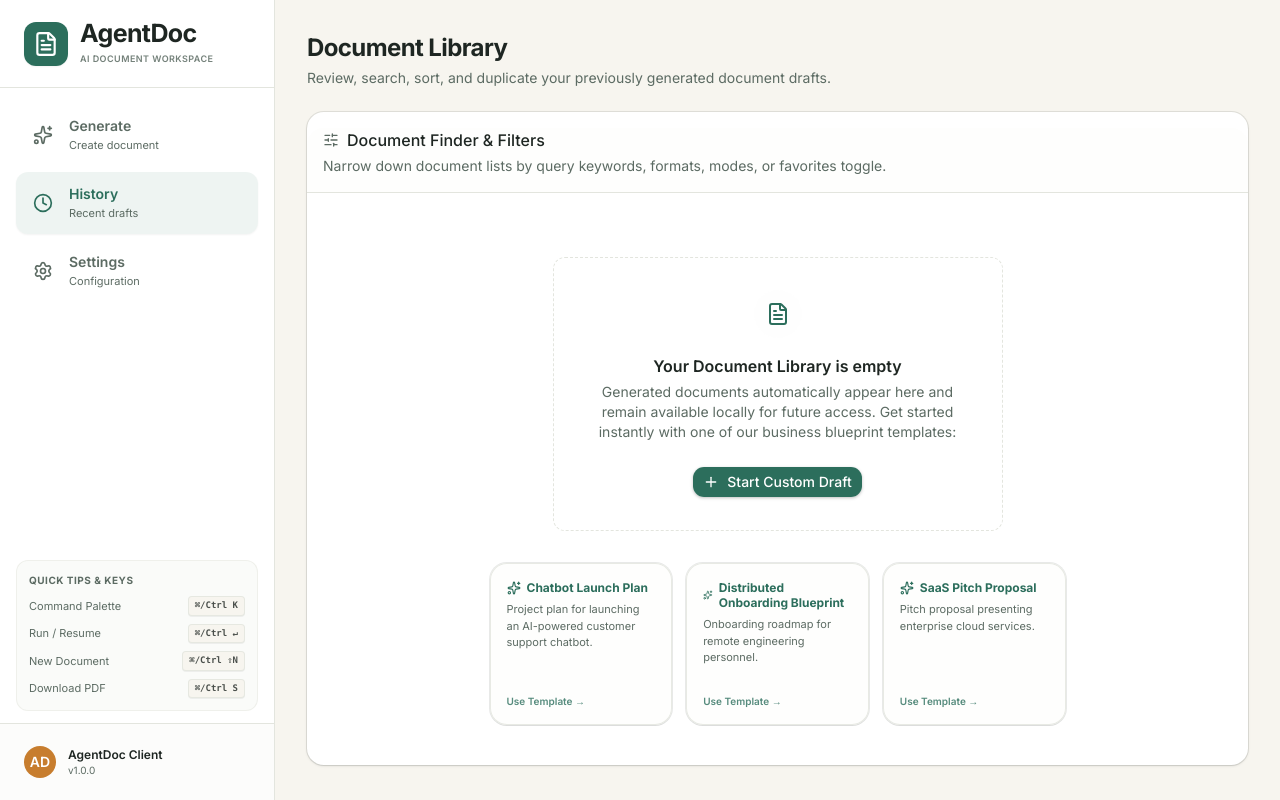
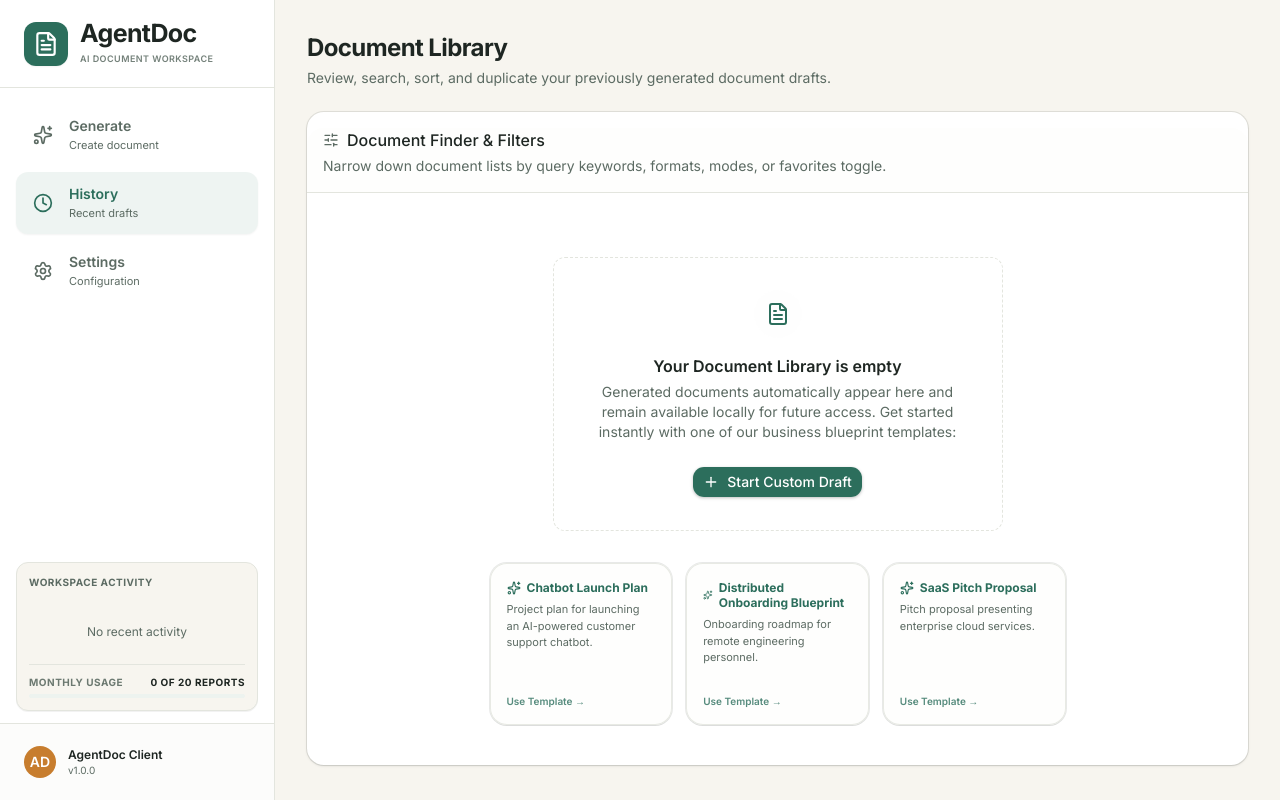
Before and after one commit to ishanbhattacharjee12/AgentDoc-Autonomous-AI-Document-Workspace, a React (Vite) app in the folder frontend-react/: page /history in a window 1280 px wide. Built offline with nearby package versions, Linux system fonts and the light colour scheme.

Commit message:
style(ui): replace keyboard shortcuts cheat sheet card with dynamic Workspace Activity feed and usage progress bar

```diff
--- a/frontend-react/src/components/layout/Sidebar/Sidebar.tsx
+++ b/frontend-react/src/components/layout/Sidebar/Sidebar.tsx
@@ -1,9 +1,158 @@
-import React, { useState } from 'react'
-import { NavLink } from 'react-router-dom'
+import React, { useState, useEffect } from 'react'
+import { NavLink, useNavigate } from 'react-router-dom'
 import { Sparkles, Clock, Settings, Menu, X, FileText } from 'lucide-react'
+import { useHistory } from '@/hooks/useHistory'
+import { deriveDocumentTitle } from '@/utils/historyHelpers'
 
-export const Sidebar: React.FC = () => {
+interface SidebarProps {
+  usage?: {
+    used: number
+    limit: number
+  }
+}
+
+interface ActiveRun {
+  prompt: string
+  format: string
+  mode: string
+  status: string
+  timestamp: string
+}
+
+function formatRelativeTime(isoString: string): string {
+  const now = Date.now()
+  const then = new Date(isoString).getTime()
+  const diffMs = now - then
+  const diffMin = Math.floor(diffMs / 60_000)
+  const diffHr = Math.floor(diffMs / 3_600_000)
+  const diffDay = Math.floor(diffMs / 86_400_000)
+
+  if (diffMin < 1) return 'Just now'
+  if (diffMin < 60) return `${diffMin}m ago`
+  if (diffHr < 24) return `${diffHr}h ago`
+  if (diffDay < 7) return `${diffDay}d ago`
+  return new Date(isoString).toLocaleDateString('en-US', {
+    month: 'short',
+    day: 'numeric',
+  })
+}
+
+export const Sidebar: React.FC<SidebarProps> = ({
+  usage
+}) => {
   const [isOpen, setIsOpen] = useState(false)
+  const navigate = useNavigate()
+  const { entries, isLoading } = useHistory()
+
+  const [activeRun, setActiveRun] = useState<ActiveRun | null>(() => {
+    const status = (window as any).__agentdoc_active_status
+    if (status && status !== 'idle') {
+      return {
+        prompt: (window as any).__agentdoc_active_prompt || '',
+        format: (window as any).__agentdoc_active_format || 'pdf',
+        mode: (window as any).__agentdoc_active_mode || 'standard',
+        status: status,
+        timestamp: (window as any).__agentdoc_active_timestamp || new Date().toISOString()
+      }
+    }
+    return null
+  })
+
+  useEffect(() => {
+    const handleStatusChange = (e: Event) => {
+      const detail = (e as CustomEvent).detail
+      if (detail && detail.status && detail.status !== 'idle') {
+        setActiveRun({
+          prompt: detail.requestText || '',
+          format: detail.format || 'pdf',
+          mode: detail.mode || 'standard',
+          status: detail.status,
+          timestamp: (window as any).__agentdoc_active_timestamp || new Date().toISOString()
+        })
+      } else {
+        setActiveRun(null)
+      }
+    }
+
+    window.addEventListener('agentdoc-status-change', handleStatusChange)
+    return () => {
+      window.removeEventListener('agentdoc-status-change', handleStatusChange)
+    }
+  }, [])
+
+  const sortedEntries = React.useMemo(() => {
+    const dbEntries = [...entries]
+      .sort((a, b) => new Date(b.created_at).getTime() - new Date(a.created_at).getTime())
+
+    if (activeRun && activeRun.status !== 'completed') {
+      const latestDbEntry = dbEntries[0]
+      if (latestDbEntry && latestDbEntry.prompt === activeRun.prompt && (Date.now() - new Date(latestDbEntry.created_at).getTime()) < 5000) {
+        return dbEntries.slice(0, 3)
+      }
+
+      const virtualEntry = {
+        id: -1,
+        prompt: activeRun.prompt,
+        title: deriveDocumentTitle(undefined, activeRun.prompt, undefined, activeRun.mode),
+        format: activeRun.format,
+        mode: activeRun.mode,
+        created_at: activeRun.timestamp,
+        status: activeRun.status
+      }
+      return [virtualEntry, ...dbEntries].slice(0, 3)
+    }
+
+    return dbEntries.slice(0, 3)
+  }, [entries, activeRun])
+
+  const handleNavigate = (entry: any) => {
+    if (entry.id === -1) {
+      navigate('/generate')
+    } else {
+      navigate('/history', { state: { selectedId: entry.id } })
+    }
+  }
+
+  const renderStatusBadge = (status: string) => {
+    const normalized = status.toLowerCase()
+
+    if (normalized === 'completed' || normalized === 'success') {
+      return (
+        <span className="inline-flex items-center px-1.5 py-0.2 text-[8px] font-bold rounded-sm bg-teal-500/10 text-teal-700 dark:bg-teal-500/20 dark:text-teal-300 uppercase tracking-wide">
+          Completed
+        </span>
+      )
+    }
+
+    if (normalized === 'reviewing' || normalized === 'needs_review') {
+      return (
+        <span className="inline-flex items-center px-1.5 py-0.2 text-[8px] font-bold rounded-sm border border-amber-500/30 text-amber-700 dark:text-amber-400 uppercase tracking-wide bg-transparent">
+          Needs Review
+        </span>
+      )
+    }
+
+    if (normalized === 'error' || normalized === 'failed') {
+      return (
+        <span className="inline-flex items-center px-1.5 py-0.2 text-[8px] font-bold rounded-sm bg-red-500/10 text-red-700 dark:bg-red-500/20 dark:text-red-300 uppercase tracking-wide">
+          Failed
+        </span>
+      )
+    }
+
+    return (
+      <span className="inline-flex items-center gap-1 px-1.5 py-0.2 text-[8px] font-bold rounded-sm bg-amber-500/10 text-amber-700 dark:bg-amber-500/20 dark:text-amber-300 uppercase tracking-wide">
+        <span className="h-1 w-1 rounded-full bg-amber-500 animate-pulse" />
+        Running
+      </span>
+    )
+  }
+
+  const activeUsed = usage?.used ?? entries.length ?? 8
+  const activeLimit = usage?.limit ?? 20
+
+  const firstEntry = sortedEntries[0]
+  const remainingEntries = sortedEntries.slice(1)
 
   const navItems = [
     {
@@ -105,27 +254,87 @@ export const Sidebar: React.FC = () => {
         {/* Center Whitespace Spacer */}
         <div className="flex-1" />
 
-        {/* Quick Tips reference card */}
-        <div className="mx-4 my-3 p-3 bg-muted/30 border border-border/50 rounded-lg text-left hidden md:block select-none">
-          <span className="text-[10px] font-bold text-muted-foreground uppercase tracking-wider block mb-2">
-            Quick Tips & Keys
+        {/* WORKSPACE ACTIVITY sidebar card */}
+        <div className="mx-4 my-3 p-3 bg-background border border-[#E3E5DE] rounded-lg text-left hidden md:block select-none shadow-2xs">
+          <span className="text-[10px] font-bold text-[#5C6B63] uppercase tracking-wider block mb-2.5">
+            WORKSPACE ACTIVITY
           </span>
-          <div className="space-y-2 text-[11px] text-muted-foreground">
-            <div className="flex justify-between items-center">
-              <span>Command Palette</span>
-              <kbd className="px-1.5 py-0.5 rounded bg-background border border-border/80 font-mono text-[9px] shadow-2xs font-semibold text-foreground/80">⌘/Ctrl K</kbd>
+
+          {sortedEntries.length === 0 && !isLoading ? (
+            <div className="text-center py-6 text-muted-foreground text-xs font-normal">
+              No recent activity
             </div>
-            <div className="flex justify-between items-center">
-              <span>Run / Resume</span>
-              <kbd className="px-1.5 py-0.5 rounded bg-background border border-border/80 font-mono text-[9px] shadow-2xs font-semibold text-foreground/80">⌘/Ctrl ↵</kbd>
+          ) : (
+            <>
+              {/* Most Recent Document (First Entry) */}
+              {firstEntry && (
+                <div
+                  onClick={() => handleNavigate(firstEntry)}
+                  className="group/item flex items-start gap-2.5 p-2 rounded-md hover:bg-muted/40 cursor-pointer transition-all duration-200 mb-3 border border-transparent hover:border-[#E3E5DE]/40"
+                >
+                  {/* Future-proof thumbnail container / Icon slot */}
+                  <div className="h-9 w-7 bg-muted/40 border border-border/50 rounded flex items-center justify-center text-muted-foreground/80 shrink-0 shadow-2xs group-hover/item:bg-background transition-colors">
+                    <FileText className="h-4.5 w-4.5" />
+                  </div>
+                  <div className="flex-1 min-w-0 flex flex-col gap-1">
+                    <span className="text-xs font-bold text-foreground truncate group-hover/item:text-primary transition-colors">
+                      {firstEntry.title || deriveDocumentTitle(firstEntry.title, firstEntry.prompt, undefined, firstEntry.mode)}
+                    </span>
+                    <div className="flex items-center gap-1.5 flex-wrap">
+                      <span className="text-[9px] font-bold text-muted-foreground/80 uppercase">
+                        {firstEntry.format.toUpperCase()}
+                      </span>
+                      <span className="text-[9px] text-muted-foreground/50 font-normal">·</span>
+                      {renderStatusBadge(firstEntry.status || 'completed')}
+                      <span className="text-[9px] text-muted-foreground/50 font-normal">·</span>
+                      <span className="text-[9px] text-muted-foreground font-normal whitespace-nowrap">
+                        {formatRelativeTime(firstEntry.created_at)}
+                      </span>
+                    </div>
+                  </div>
+                </div>
+              )}
+
+              {/* Remaining two entries */}
+              {remainingEntries.length > 0 && (
+                <div className="space-y-2 border-t border-[#E3E5DE] pt-2.5 mb-3">
+                  {remainingEntries.map((entry) => (
+                    <div
+                      key={entry.id}
+                      onClick={() => handleNavigate(entry)}
+                      className="group/sub flex items-center gap-2 p-1.5 rounded hover:bg-muted/40 cursor-pointer transition-all duration-150"
+                    >
+                      <FileText className="h-3.5 w-3.5 text-muted-foreground/60 shrink-0 group-hover/sub:text-primary transition-colors" />
+                      <div className="flex-1 min-w-0 flex flex-col">
+                        <span className="text-[11px] font-semibold text-foreground truncate group-hover/sub:text-primary transition-colors">
+                          {entry.title || deriveDocumentTitle(entry.title, entry.prompt, undefined, entry.mode)}
+                        </span>
+                        <div className="flex items-center gap-1 mt-0.5 text-[9px] text-muted-foreground font-normal">
+                          <span className="uppercase font-bold">{entry.format.toUpperCase()}</span>
+                          <span>·</span>
+                          <span>{entry.status === 'error' ? 'Failed' : entry.status === 'reviewing' ? 'Needs Review' : 'Completed'}</span>
+                          <span>·</span>
+                          <span>{formatRelativeTime(entry.created_at)}</span>
+                        </div>
+                      </div>
+                    </div>
+                  ))}
+                </div>
+              )}
+            </>
+          )}
+
+          {/* Monthly Usage section */}
+          <div className="border-t border-[#E3E5DE] pt-2.5">
+            <div className="flex justify-between items-center text-[10px] font-bold mb-1 text-muted-foreground/90 uppercase tracking-wider">
+              <span>Monthly Usage</span>
+              <span className="text-foreground font-bold">{activeUsed} of {activeLimit} reports</span>
             </div>
-            <div className="flex justify-between items-center">
-              <span>New Document</span>
-              <kbd className="px-1.5 py-0.5 rounded bg-background border border-border/80 font-mono text-[9px] shadow-2xs font-semibold text-foreground/80">⌘/Ctrl ⇧N</kbd>
-            </div>
-            <div className="flex justify-between items-center">
-              <span>Download PDF</span>
-              <kbd className="px-1.5 py-0.5 rounded bg-background border border-border/80 font-mono text-[9px] shadow-2xs font-semibold text-foreground/80">⌘/Ctrl S</kbd>
+            <div className="h-1 w-full bg-[#EDF3EF] dark:bg-muted rounded-full overflow-hidden">
+              <div
+                className="h-full bg-teal-500 rounded-full transition-all duration-300"
+                style={{ width: `${Math.min(100, (activeUsed / activeLimit) * 100)}%` }}
+              />
             </div>
           </div>
         </div>
```
Also changed, not shown: frontend-react/src/pages/GeneratePage/GeneratePage.tsx (+15 -1 lines), frontend-react/src/pages/HistoryPage/HistoryPage.tsx (+14 -1 lines).
